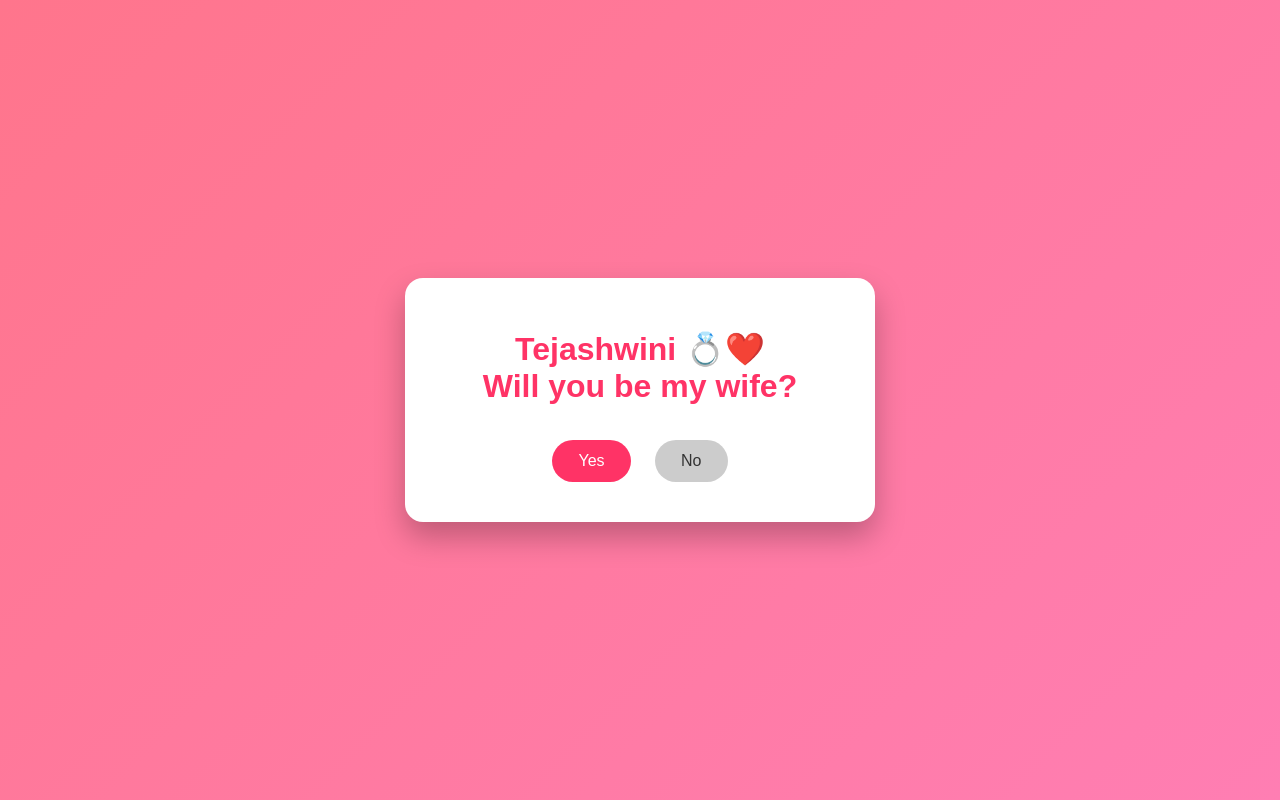
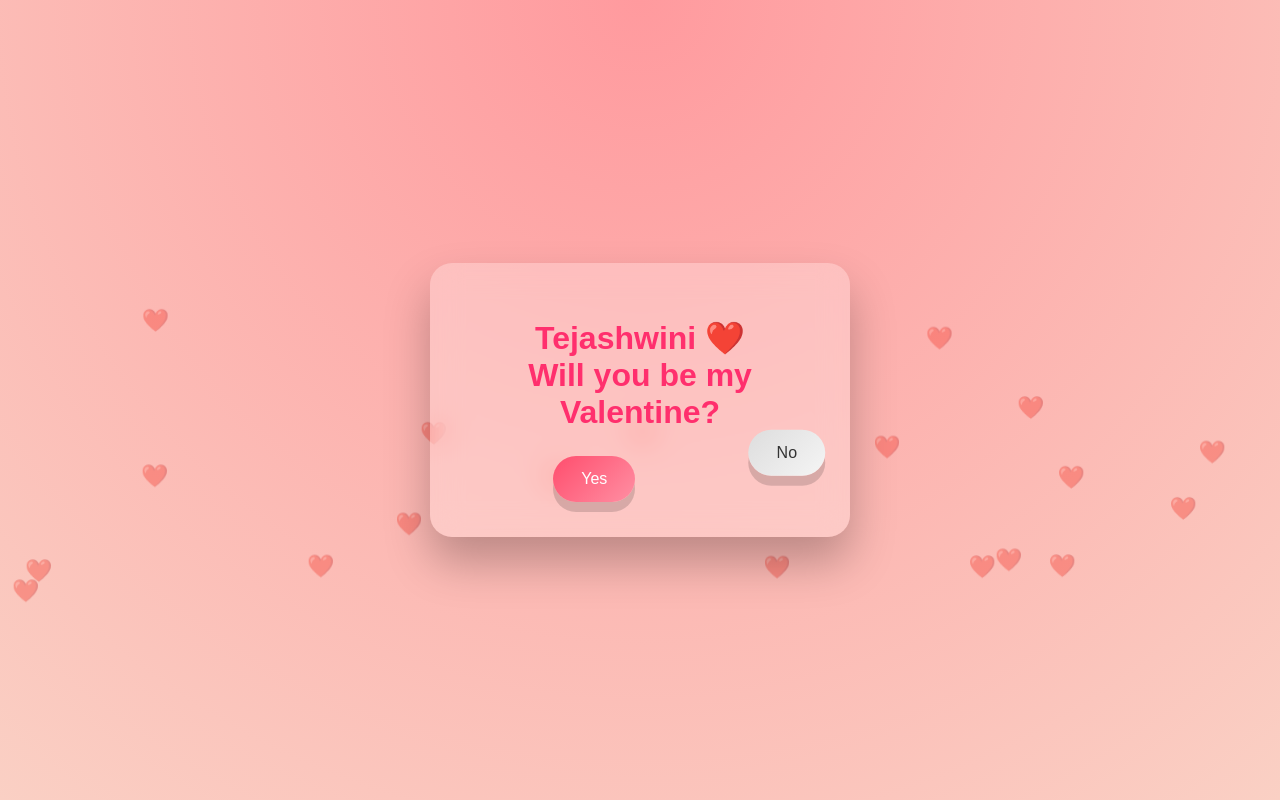
Before and after one commit to Abhiram444/valentine, a plain HTML site: page index.html in a window 1280 px wide. Both pictures are taken after a click on the button "No". Shown: the top 800 px of the page. Drawn offline with Linux system fonts and the light colour scheme.

Commit message:
Update index.html

```diff
--- a/index.html
+++ b/index.html
@@ -6,118 +6,178 @@
 <meta name="viewport" content="width=device-width, initial-scale=1.0" />
 
 <style>
+* { box-sizing: border-box; }
+
 body {
   margin: 0;
   height: 100vh;
-      background: linear-gradient(135deg, #ff758c, #ff7eb3);
+  background: radial-gradient(circle at top, #ff9a9e, #fad0c4);
   display: flex;
   align-items: center;
   justify-content: center;
-      font-family: 'Arial', sans-serif;
+  font-family: "Poppins", sans-serif;
   overflow: hidden;
+  perspective: 1200px;
 }
 
+/* Floating hearts */
+.bg-heart {
+  position: absolute;
+  font-size: 22px;
+  opacity: 0.4;
+  animation: floatUp 10s linear infinite;
+}
+@keyframes floatUp {
+  0% { transform: translateY(110vh); }
+  100% { transform: translateY(-10vh); }
+}
+
+/* 3D Card */
 .card {
-      background: white;
-      padding: 30px 25px;
-      border-radius: 18px;
-      text-align: center;
+  background: rgba(255,255,255,0.25);
+  backdrop-filter: blur(15px);
+  border-radius: 22px;
+  padding: 35px 30px;
   width: 90%;
   max-width: 420px;
-      box-shadow: 0 15px 30px rgba(0,0,0,0.25);
-      position: relative;
+  text-align: center;
+  box-shadow: 0 25px 45px rgba(0,0,0,0.25);
+  transform-style: preserve-3d;
+  animation: pop 1s ease;
+}
+
+@keyframes pop {
+  from { transform: scale(0.8) rotateX(15deg); opacity: 0; }
+  to { transform: scale(1); opacity: 1; }
 }
 
 h1 {
-      color: #ff3366;
+  color: #ff2f6d;
   margin-bottom: 25px;
+  transform: translateZ(40px);
+}
+
+.buttons {
+  display: flex;
+  gap: 15px;
+  justify-content: center;
+  transform: translateZ(50px);
 }
 
 button {
-      padding: 12px 26px;
-      margin: 10px;
+  padding: 14px 28px;
   font-size: 16px;
   border: none;
-      border-radius: 25px;
+  border-radius: 30px;
   cursor: pointer;
+  box-shadow: 0 10px 0 rgba(0,0,0,0.15);
   transition: 0.2s;
-      position: relative;
 }
 
-    button:hover {
-      transform: scale(1.1);
+button:active {
+  transform: translateY(6px);
+  box-shadow: 0 4px 0 rgba(0,0,0,0.15);
 }
 
 .yes {
-      background: #ff3366;
+  background: linear-gradient(135deg, #ff4d6d, #ff8fa3);
   color: white;
 }
 
 .no {
-      background: #ccc;
+  background: linear-gradient(135deg, #ddd, #f5f5f5);
   color: #333;
+  position: relative;
 }
 
+/* Hearts blast */
 .heart {
   position: fixed;
-      color: red;
-      font-size: 18px;
-      animation: fall 3s linear forwards;
+  font-size: 22px;
+  animation: blast 3s forwards;
 }
-
-    @keyframes fall {
-      0% { transform: translateY(-10vh) scale(1); }
-      100% { transform: translateY(110vh) scale(1.5); }
+@keyframes blast {
+  0% { transform: translateY(0); opacity: 1; }
+  100% { transform: translateY(100vh) scale(1.5); opacity: 0; }
 }
 </style>
 </head>
+
 <body>
 
-  <!-- Background Music -->
-  <audio autoplay loop>
-    <source src="https://cdn.pixabay.com/audio/2023/02/14/audio_4a1fefcfd3.mp3" type="audio/mpeg">
+<script>
+for (let i = 0; i < 25; i++) {
+  const h = document.createElement("div");
+  h.className = "bg-heart";
+  h.innerText = "❤️";
+  h.style.left = Math.random() * 100 + "vw";
+  h.style.animationDuration = (6 + Math.random() * 6) + "s";
+  document.body.appendChild(h);
+}
+</script>
+
+<audio id="music" loop>
+  <source src="https://cdn.pixabay.com/audio/2023/02/14/audio_4a1fefcfd3.mp3">
 </audio>
 
 <div class="card">
-    <h1 id="question">Tejashwini ❤️<br>Will you be my Valentine?</h1>
+  <h1 id="question"></h1>
+  <div class="buttons">
     <button class="yes" onclick="yesClicked()">Yes</button>
     <button class="no" id="noBtn" onclick="noClicked()">No</button>
   </div>
+</div>
 
 <script>
-    let askedAgain = false;
+const questions = [
+  "Tejashwini ❤️<br>Will you be my Valentine?",
+  "Do you promise to smile with me every day? 😊",
+  "Will you hold my hand forever? 🤝",
+  "Will you grow old with me? 👵❤️👴",
+  "One last question… 💕<br>Will you be my wife? 💍"
+];
+
+let step = 0;
+const q = document.getElementById("question");
 const noBtn = document.getElementById("noBtn");
+const music = document.getElementById("music");
+
+q.innerHTML = questions[step];
 
 function yesClicked() {
-      document.getElementById("question").innerHTML =
-        "You just made me the happiest person ❤️<br>I love you, Tejashwini 💕";
+  music.play();
+  step++;
 
+  if (step < questions.length) {
+    q.innerHTML = questions[step];
+  } else {
+    q.innerHTML = "You said YES to forever ❤️<br>I love you, Tejashwini 💍💕";
+    blastHearts();
+  }
+}
+
+function noClicked() {
+  music.play();
+  moveNo();
+}
+
+function moveNo() {
+  const x = Math.random() * 240 - 120;
+  const y = Math.random() * 180 - 90;
+  noBtn.style.transform = `translate(${x}px, ${y}px)`;
+}
+
+function blastHearts() {
   for (let i = 0; i < 200; i++) {
     const heart = document.createElement("div");
     heart.className = "heart";
     heart.innerText = "❤️";
     heart.style.left = Math.random() * 100 + "vw";
-        heart.style.animationDuration = (Math.random() * 2 + 2) + "s";
+    heart.style.top = "-10px";
+    heart.style.animationDuration = (2 + Math.random() * 2) + "s";
     document.body.appendChild(heart);
-
     setTimeout(() => heart.remove(), 3000);
   }
-    }
-
-    function noClicked() {
-      if (!askedAgain) {
-        document.getElementById("question").innerHTML =
-          "Tejashwini 💍❤️<br>Will you be my wife?";
-        askedAgain = true;
-      } else {
-        moveNoButton();
-      }
-    }
-
-    function moveNoButton() {
-      const x = Math.random() * 200 - 100;
-      const y = Math.random() * 200 - 100;
-      noBtn.style.transform = `translate(${x}px, ${y}px)`;
 }
 </script>
 
```
Lines whose indentation alone changed are shown as unchanged.
